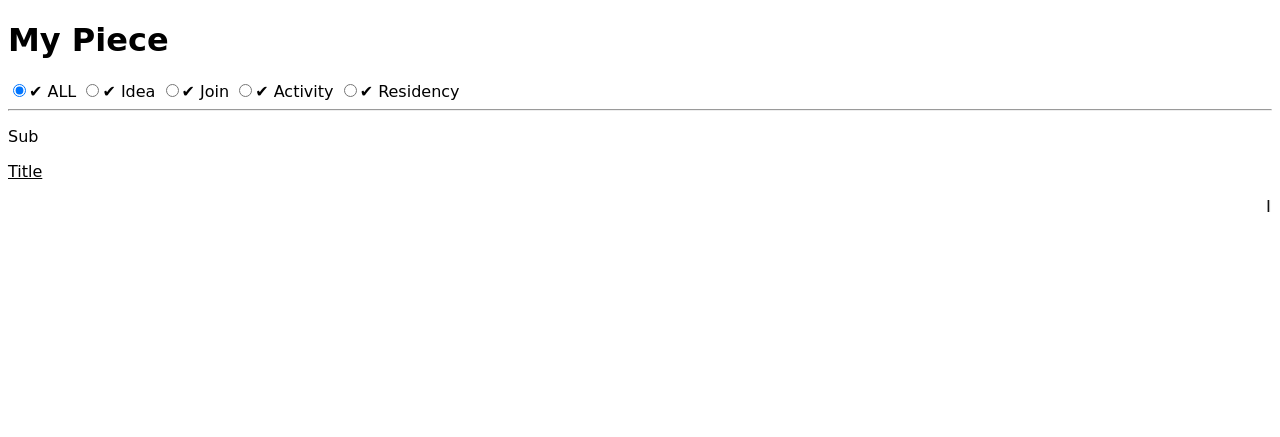
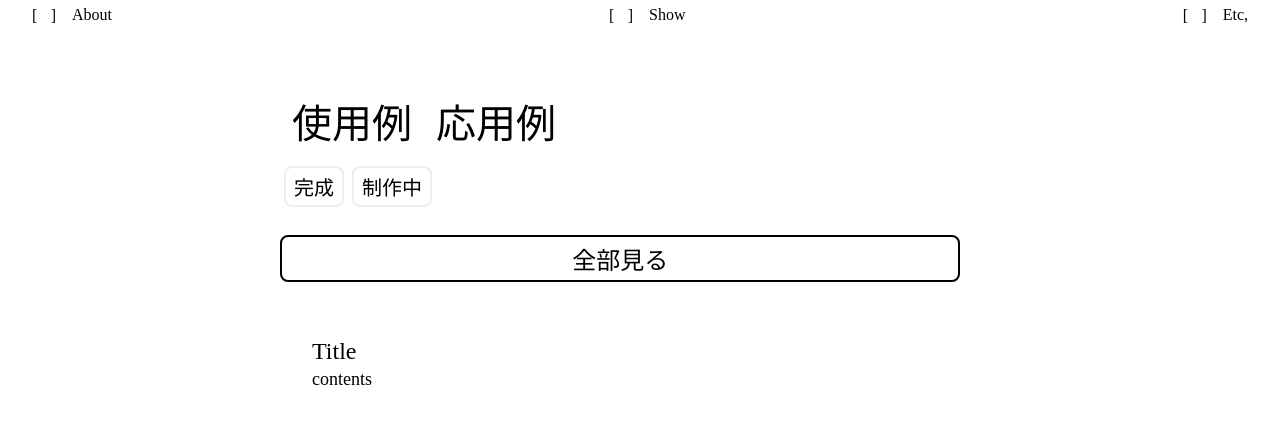
Before and after one commit to pe-hu/index, a PHP site: page /show/ in a window 1280 px wide. Shown: the top 437 px of the page. Run offline with PHP 8.4, Linux system fonts and the light colour scheme; some libraries are stand-ins or nearby versions.

Commit message:
Add files via upload

```diff
--- a/show/index.php
+++ b/show/index.php
@@ -1,20 +1,16 @@
 <?php
-
 function h($str) {
     return htmlspecialchars($str, ENT_QUOTES, 'UTF-8');
 }
+$title = (string)filter_input(INPUT_POST, 'title');
+$contents = (string)filter_input(INPUT_POST, 'contents');
+$tag = (string)filter_input(INPUT_POST, 'tag');
+$label = (string)filter_input(INPUT_POST, 'label');
 
-$sub = (string)filter_input(INPUT_POST, 'sub'); // $_POST['sub']
-$title = (string)filter_input(INPUT_POST, 'title'); // $_POST['title']
-$info = (string)filter_input(INPUT_POST, 'info'); // $_POST['info']
-$link = (string)filter_input(INPUT_POST, 'link'); // $_POST['link']
-$category = (string)filter_input(INPUT_POST, 'category'); // $_POST['category']
-$href = (string)filter_input(INPUT_POST, 'href'); // $_POST['href']
-
-$fp = fopen('update.txt', 'a+b');
+$fp = fopen('think.csv', 'a+b');
 if ($_SERVER['REQUEST_METHOD'] === 'POST') {
     flock($fp, LOCK_EX);
-    fputcsv($fp, [$sub, $title, $info, $link, $category, $href]);
+    fputcsv($fp, [$title, $contents, $tag, $label,]);
     rewind($fp);
 }
 
@@ -26,63 +22,71 @@ flock($fp, LOCK_UN);
 fclose($fp);
 
 ?>
-<!DOCTYPE html>
 <html lang="ja">
 <head>
-<meta charset="UTF-8" />
-<meta name="viewport" content="width=device-width">
-<meta http-equiv="Content-Type" content="text/html; charset=UTF-8" />
-<link rel="stylesheet" type="text/css" href="/css/calendar.css"/>
-<link rel="stylesheet" type="text/css" href="/css/menu.css"/>
-<link rel="stylesheet" type="text/css" href="/css/welcome.css"/>
-<script src="https://code.jquery.com/jquery-3.2.1.min.js"></script>
+<meta charset="UTF-8">
+<meta name="viewport" content="width=device-width, initial-scale=1.0">
+<meta http-equiv="X-UA-Compatible" content="ie=edge">
+<title> ORG | Think Book </title>
 <script src="https://ajax.googleapis.com/ajax/libs/jquery/3.4.1/jquery.min.js"></script>
-<script src="https://ajax.aspnetcdn.com/ajax/jQuery/jquery-3.4.1.min.js"></script>
+<script src="org.js"></script>
 <script type="text/javascript">
 $(function(){
-$("#menu").load("/jp/cm/kaochomex/menu.html");
+$("#menu").load("../menu/");
 })
 </script>
+<script type="text/javascript">
+</script>
+<link rel="stylesheet" href="book.css"/>
 <style type="text/css">
-#calendar {font-family: "Yuppy TC","HGP創英角ゴシックUB", cursive;}
-#calendar .title,
-#calendar .info
-{font-family: "Yuppy TC","HGP創英角ゴシックUB", cursive;}
+.list li span {
+  animation:2s ease-in infinite fontmotion;
+}
 </style>
-<title>My Piece | Kaori Nakao</title>
 </head>
 <body>
 <div id="menu"></div>
-<div id="calendar" class="refine">
-<h1>My Piece</h1>
-  <input id="refine-0" type="radio" name="category" checked><span class="refine-0"><b>✔</b></span>
-  <label class="refine-btn all" for="refine-0">ALL</label>
-  <input  id="refine-1" type="radio" name="category"><span class="refine-1"><b>✔</b></span>
-  <label class="refine-btn a" for="refine-1">Idea</label>
-  <input id="refine-2" type="radio" name="category"><span class="refine-2"><b>✔</b></span>
-  <label class="refine-btn b" for="refine-2">Join</label>
-  <input id="refine-3" type="radio" name="category"><span class="refine-3"><b>✔</b></span>
-  <label class="refine-btn c" for="refine-3">Activity</label>
-  <input id="refine-4" type="radio" name="category"><span class="refine-4"><b>✔</b></span>
-  <label class="refine-btn d" for="refine-4">Residency</label>
-<hr/>
+
+<form id="org">
+<div class="search-box tag">
+<ul>
+<li>
+<input type="radio" name="tag" value="one" id="one">
+<label for="one" class="label">使用例</label></li>
+<li>
+<input type="radio" name="tag" value="two" id="two">
+<label for="two" class="label">応用例</label></li>
+</ul>
+</div>
+<div class="search-box status">
+<ul>
+<li>
+<input type="radio" name="label" value="a" id="a">
+<label for="a" class="label">完成</label></li>
+<li>
+<input type="radio" name="label" value="b" id="b">
+<label for="b" class="label">制作中</label></li>
+</ul>
+</div>
+<div class="reset">
+<input type="reset" name="reset" value="全部見る" class="reset-button">
+</div>
+</form>
+
+<ul class="list">
 <?php if (!empty($rows)): ?>
 <?php foreach ($rows as $row): ?>
-<div id="<?=h($row[5])?>" class="refine-teims <?=h($row[4])?>">
-<p class="date"><?=h($row[0])?></p>
-<p class="title"><u><?=h($row[1])?></u></p>
-<marquee class="info" scrollamount="15"><?=h($row[2])?></marquee>
-<a class="link" href="<?=h($row[3])?>" target="_blank" rel="noopener noreferrer"></a>
-</div>
+<li id="<?=h($row[3])?>" class="list_item list_toggle" data-tag="<?=h($row[2])?>" data-label="<?=h($row[3])?>">
+<span><?=h($row[0])?></span>
+<p><?=h($row[1])?></p>
+</li>
 <?php endforeach; ?>
 <?php else: ?>
-<div id="" class="refine-teims">
-<p class="date">Sub</p>
-<p class="title"><u>Title</u></p>
-<marquee class="info" scrollamount="15">Information</marquee>
-<a class="link" target="_blank" rel="noopener noreferrer"></a>
-</div>
+<li id="<?=h($row[3])?>" class="list_item list_toggle" data-tag="<?=h($row[2])?>" data-label="<?=h($row[3])?>">
+<span>Title</span>
+<p>contents</p>
+</li>
 <?php endif; ?>
-</div>
+</ul>
 </body>
 </html>
```
Also changed, not shown: show/submit.php (+4 -16 lines).
